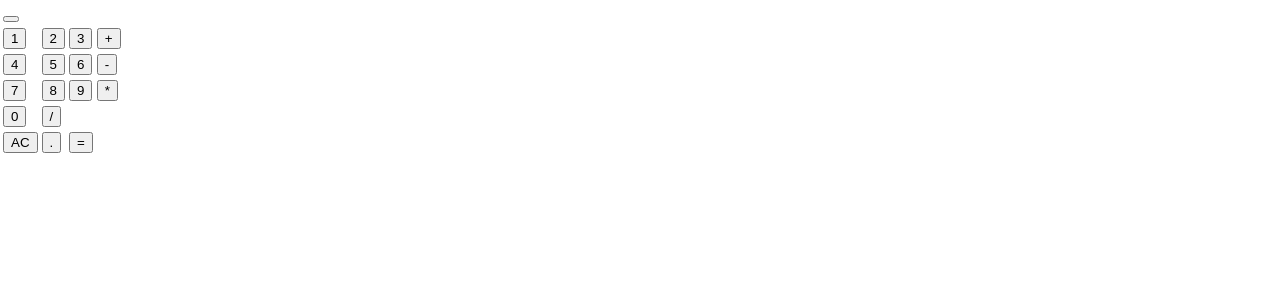
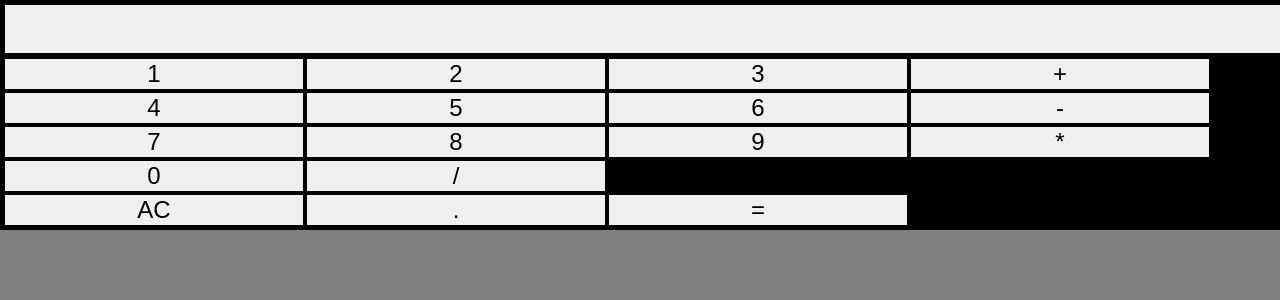
Before and after one commit to MuriloDircksen/CalculadoraReact, a React (Create React App) app: page / in a window 1280 px wide. Shown: the top 300 px of the page. Built offline with nearby package versions, Linux system fonts and the light colour scheme.

Commit message:
adição useState

```diff
--- a/src/App.js
+++ b/src/App.js
@@ -1,47 +1,55 @@
 
 import './App.css';
+import './styles/calculadora.css'
+import React, { useState } from 'react';
 
 function App() {
-  let resultado='';
-  function consolaValor(valor){
-    resultado = resultado + valor;
+  let[resultado, setResultado]= useState(' ');
+
+  function adicionaValor(valor) {
+    setResultado(resultado + valor);
     console.log(`${resultado}`)
   }
-  function evaluation(){
-    resultado = eval(resultado);
+  function evaluation() {
+   setResultado(eval(resultado));
     console.log(`${resultado}`)
+  }
+
+  function apagar() {
+   setResultado('');
+    console.log(resultado)
   }
   return (
     <table>
       <tr>
-      <td ><button id="result">{resultado}</button></td>
+        <td ><button id="result" >{resultado}</button></td>
       </tr>
       <tr>
-      <td><button onClick={()=>{consolaValor(1)}} >1</button></td>
-      <td><button onClick={()=>{consolaValor(2)}} >2</button></td>
-      <td><button onClick={()=>{consolaValor(3)}} >3</button></td>
-      <td><button onClick={()=>{consolaValor('+')}} >+</button></td>
+        <td><button onClick={() => { adicionaValor(1) }} >1</button></td>
+        <td><button onClick={() => { adicionaValor(2) }} >2</button></td>
+        <td><button onClick={() => { adicionaValor(3) }} >3</button></td>
+        <td><button onClick={() => { adicionaValor('+') }} >+</button></td>
       </tr>
       <tr>
-      <td><button onClick={()=>{consolaValor(4)}} >4</button></td>
-      <td><button onClick={()=>{consolaValor(5)}} >5</button></td>
-      <td><button onClick={()=>{consolaValor(6)}} >6</button></td>
-      <td><button onClick={()=>{consolaValor('-')}} >-</button></td>
+        <td><button onClick={() => { adicionaValor(4) }} >4</button></td>
+        <td><button onClick={() => { adicionaValor(5) }} >5</button></td>
+        <td><button onClick={() => { adicionaValor(6) }} >6</button></td>
+        <td><button onClick={() => { adicionaValor('-') }} >-</button></td>
       </tr>
       <tr>
-      <td><button onClick={()=>{consolaValor(7)}} >7</button></td>
-      <td><button onClick={()=>{consolaValor(8)}} >8</button></td>
-      <td><button onClick={()=>{consolaValor(9)}} >9</button></td>
-      <td><button onClick={()=>{consolaValor('*')}} >*</button></td>
+        <td><button onClick={() => { adicionaValor(7) }} >7</button></td>
+        <td><button onClick={() => { adicionaValor(8) }} >8</button></td>
+        <td><button onClick={() => { adicionaValor(9) }} >9</button></td>
+        <td><button onClick={() => { adicionaValor('*') }} >*</button></td>
       </tr>
       <tr>
-      <td  id = 'b0'><button onClick={()=>{consolaValor(0)}}>0</button></td>
-      <td  id = 'bdiv'><button onClick={()=>{consolaValor('/')}}>/</button></td>
+        <td id='b0'><button onClick={() => { adicionaValor(0) }}>0</button></td>
+        <td id='bdiv'><button onClick={() => { adicionaValor('/') }}>/</button></td>
       </tr>
       <tr>
-      <td ><button onClick={()=>{}} className="AC">AC</button></td>
-      <td><button onClick={()=>{consolaValor('.')}}>.</button></td>
-      <td><button onClick={()=>{evaluation()}}>=</button></td>
+        <td ><button onClick={() => { apagar() }} className="AC">AC</button></td>
+        <td><button onClick={() => { adicionaValor('.') }}>.</button></td>
+        <td><button onClick={() => { evaluation() }}>=</button></td>
       </tr>
     </table>
   );
--- /dev/null
+++ b/src/styles/calculadora.css
@@ -0,0 +1,33 @@
+body{
+    background-color: gray;
+    width: 100;
+
+
+}
+
+button{
+    border: 1px solid;
+    min-width: 300px;
+    font-size: 150%;
+}
+
+.ac{
+    color: red;
+}
+
+table{
+    width: 100%;
+    border: 1px solid;
+    background-color: black;
+}
+#result{
+    min-width: 100vw;
+    height: 50px;
+
+}
+
+tr{
+    min-width: 100%;
+    align-items: center;
+    display: flex;
+}
```
Lines whose indentation alone changed are shown as unchanged.
